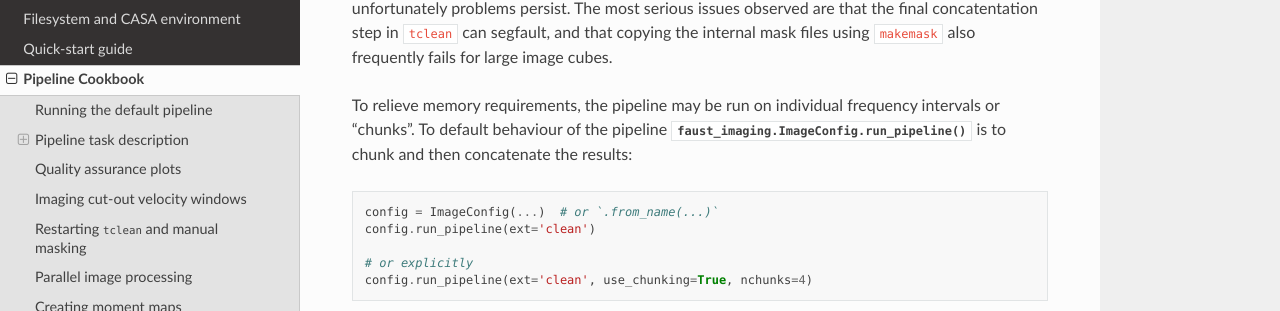
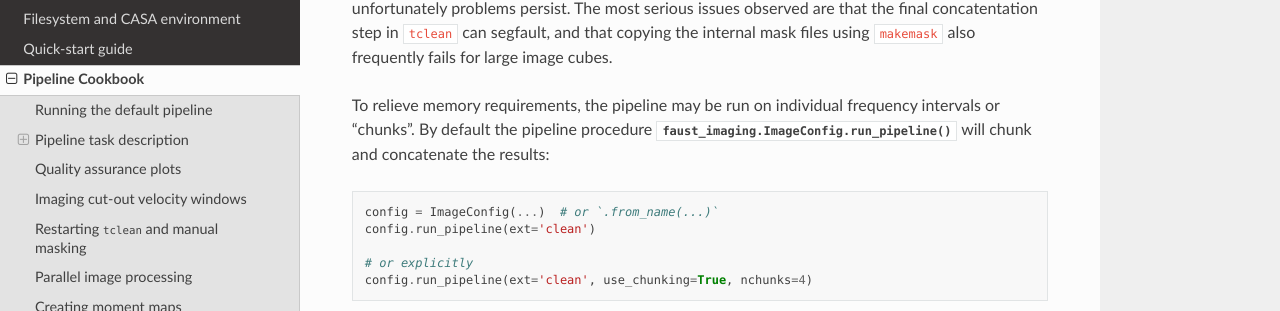
Before and after one commit to autocorr/faust_line_imaging, a Sphinx documentation site: the page built from docs/source/recipes.rst, in a window 1280 px wide and 1400 px high, scrolled down 6532 px. Shown: the part 162-473 px from the top of the window. Built offline with Sphinx 7.4.7 and the Read the Docs theme 2.0.0, drawn with Linux system fonts in a browser that asks for light colours; some of the changed text lies outside the part shown.

Commit message:
Minor edits

```diff
--- a/docs/source/recipes.rst
+++ b/docs/source/recipes.rst
@@ -362,9 +362,9 @@ internal mask files using ``makemask`` also frequently fails for large image
 cubes.
 
 To relieve memory requirements, the pipeline may be run on individual
-frequency intervals or "chunks". To default behaviour of the pipeline
-:meth:`faust_imaging.ImageConfig.run_pipeline` is to chunk and then concatenate
-the results:
+frequency intervals or "chunks". By default the pipeline procedure
+:meth:`faust_imaging.ImageConfig.run_pipeline` will chunk and concatenate the
+results:
 
 .. code-block:: python
 
```
Also changed, not shown: other parts of docs/source/recipes.rst (+4 -0 lines), 1 other file.
